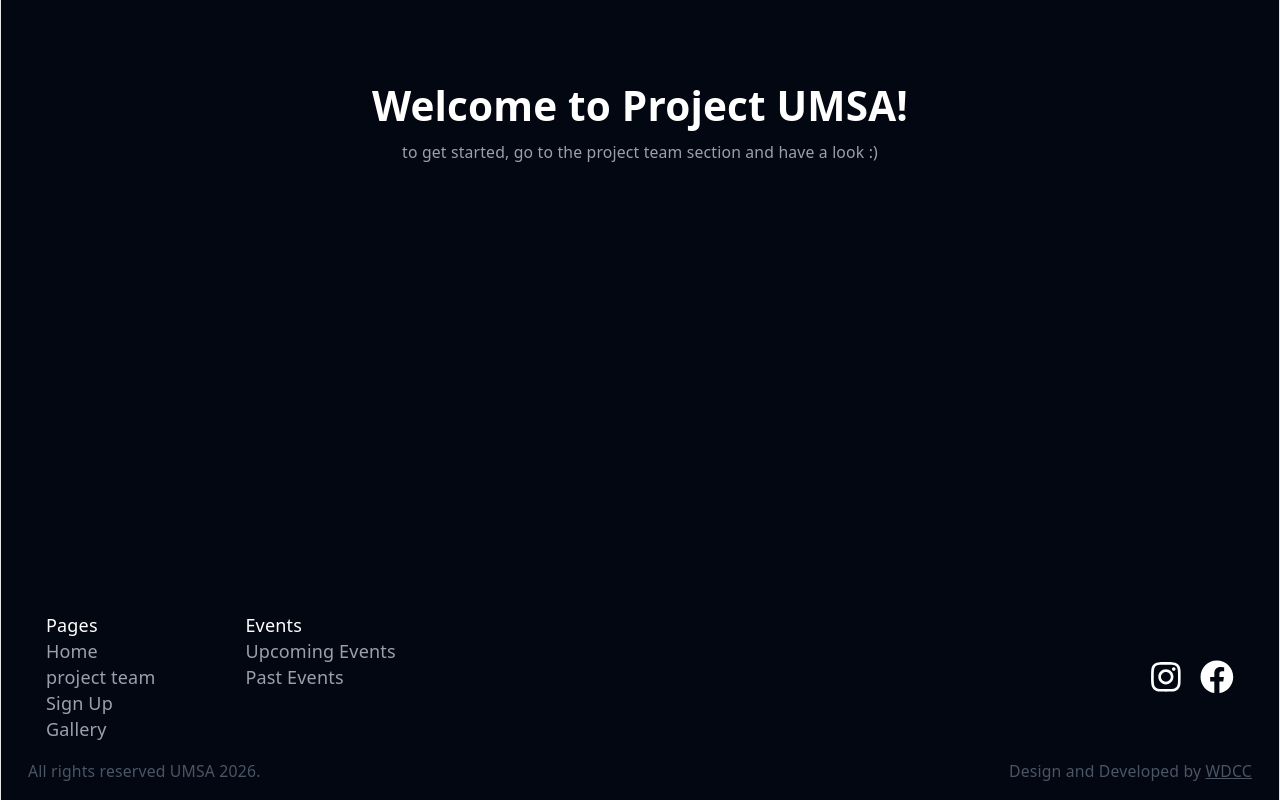
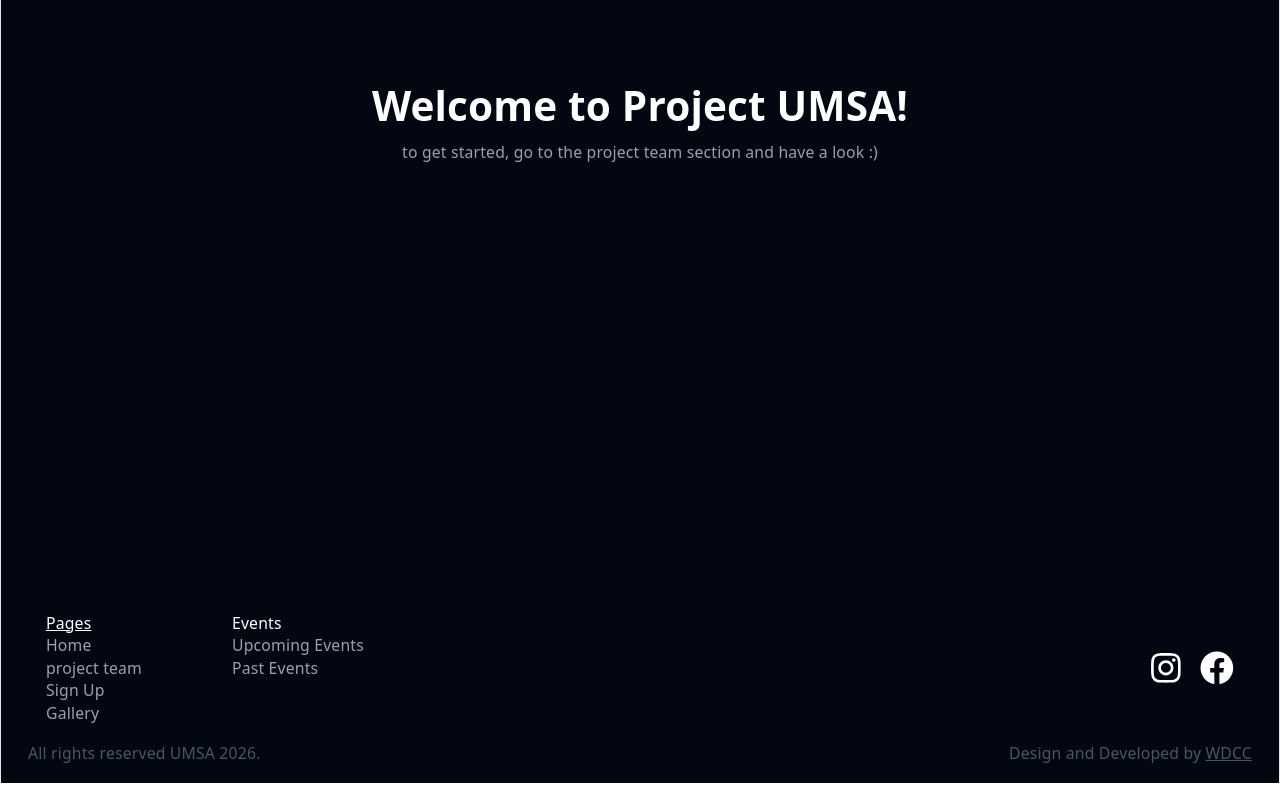
Before and after one commit to UoaWDCC/umsa, a React (Vite) app in the folder client/: page / in a window 1280 px wide. Shown: the part 446-1246 px from the top of the page. Built offline with nearby package versions, Linux system fonts and the light colour scheme.

Commit message:
feat: made footer text smaller

```diff
--- a/client/src/components/Footer.tsx
+++ b/client/src/components/Footer.tsx
@@ -10,10 +10,10 @@ export default function Footer() {
         {/* Footer elements */}
         <nav className='mx-6 py-4 gap-4 flex flex-col'>
             {/* Main footer content */}
-            <div className='flex flex-row gap-20 mx-4'>
+            <div className='flex flex-row gap-20 mx-4 text-sm'>
                 {/* Page Navigation */}
                 <div className='flex flex-col'>
-                    <p className='text-left'>Pages</p>
+                    <p className='text-left underline'>Pages</p>
                     <Link to="/" className={footerLinkClass}>Home</Link>
                     <Link to="/project-team" className={footerLinkClass}>project team</Link>
                     <Link to="/sign-up" className={footerLinkClass}>Sign Up</Link>
```
